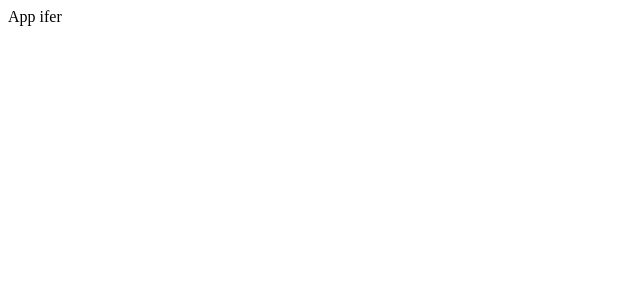
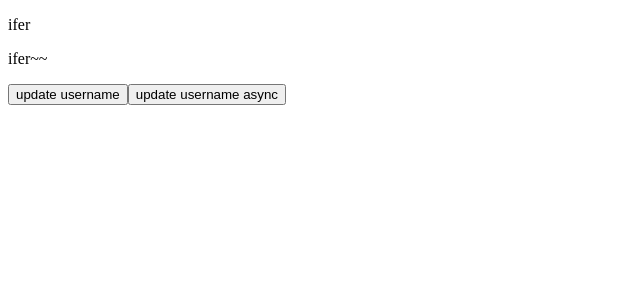
Before and after one commit to ifer-itcast/xtx, a Vue app: page / in a window 1280 px wide. Before the commit this address had no page. Shown: the top 300 px of the page, without its empty margins (0-640 px from the left). Built offline with nearby package versions, Linux system fonts and the light colour scheme.

Commit message:
基本使用Vuex

```diff
--- a/src/App.vue
+++ b/src/App.vue
@@ -1,13 +1,33 @@
 <template>
-  <div id="nav">App {{ $store.state.username }}</div>
+  <div id="nav">
+    <p>{{ $store.state.username }}</p>
+    <p>{{ $store.getters.newName }}</p>
+    <button @click="handleClick1">update username</button>
+    <button @click="handleClick2">update username async</button>
+  </div>
 </template>
 <script>
 import { useStore } from 'vuex'
 export default {
   name: 'App',
   setup() {
+    // 0
     const store = useStore()
+    // 1
     console.log(store.state.username)
+    // 2
+    console.log(store.getters.newName)
+    // 3
+    const handleClick1 = () => {
+      store.commit('updateName')
+    }
+    const handleClick2 = () => {
+      store.dispatch('updateName')
+    }
+    return {
+      handleClick1,
+      handleClick2
+    }
   }
 }
 </script>
--- a/src/store/index.js
+++ b/src/store/index.js
@@ -5,9 +5,21 @@ export default createStore({
     username: 'ifer'
   },
   mutations: {
+    updateName(state) {
+      state.username = 'elser'
+    }
   },
   actions: {
+    updateName(ctx) {
+      setTimeout(() => {
+        ctx.commit('updateName')
+      }, 1000)
+    }
   },
-  modules: {
+  modules: {},
+  getters: {
+    newName(state) {
+      return state.username + '~~'
+    }
   }
 })
```
